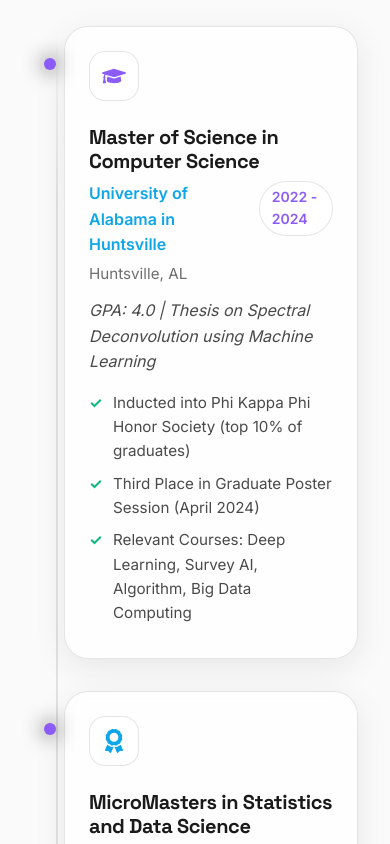
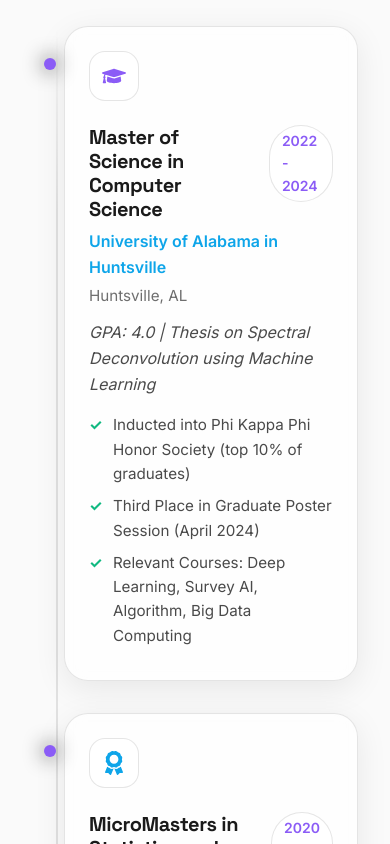
Before and after one commit to connectwithprakash/connectwithprakash.github.io, a React (Vite) app: page /about in a window 390 px wide. Shown: the part 5840-6684 px from the top of the page. Built offline with nearby package versions, Linux system fonts and the light colour scheme; no server answers.

Commit message:
fix(about): align education dates with degrees

```diff
--- a/src/components/Education.css
+++ b/src/components/Education.css
@@ -92,6 +92,13 @@
   flex: 1;
 }
 
+.education-heading {
+  display: flex;
+  align-items: baseline;
+  justify-content: space-between;
+  gap: 1rem;
+}
+
 .education-date {
   display: inline-block;
   font-size: 0.875rem;
@@ -119,10 +126,7 @@
 }
 
 .education-meta {
-  display: flex;
-  align-items: baseline;
-  justify-content: space-between;
-  gap: 1rem;
+  min-width: 0;
 }
 
 .education-location {
@@ -191,7 +195,7 @@
     font-size: 1rem;
   }
 
-  .education-meta {
+  .education-heading {
     align-items: flex-start;
   }
 }
--- a/src/components/Education.jsx
+++ b/src/components/Education.jsx
@@ -110,10 +110,12 @@ const Education = () => {
                   </div>
 
                   <div className="education-content">
-                    <h3 className="education-degree">{item.degree}</h3>
+                    <div className="education-heading">
+                      <h3 className="education-degree">{item.degree}</h3>
+                      <div className="education-date">{item.date}</div>
+                    </div>
                     <div className="education-meta">
                       <p className="education-institution">{item.institution}</p>
-                      <div className="education-date">{item.date}</div>
                     </div>
                     <p className="education-location">{item.location}</p>
                     <p className="education-details">{item.details}</p>
```
